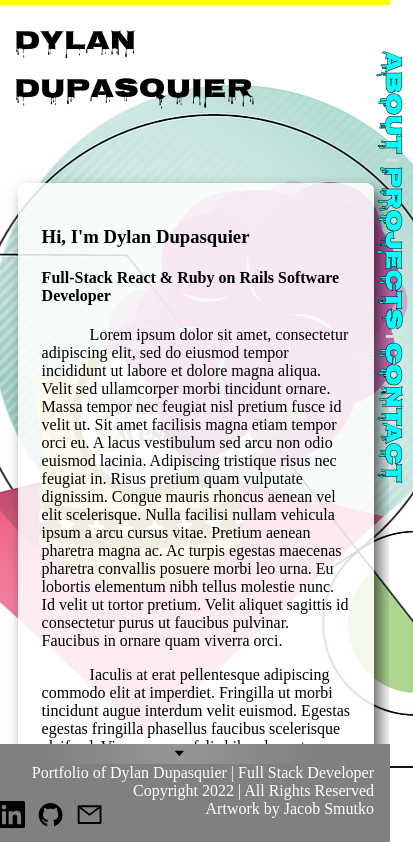
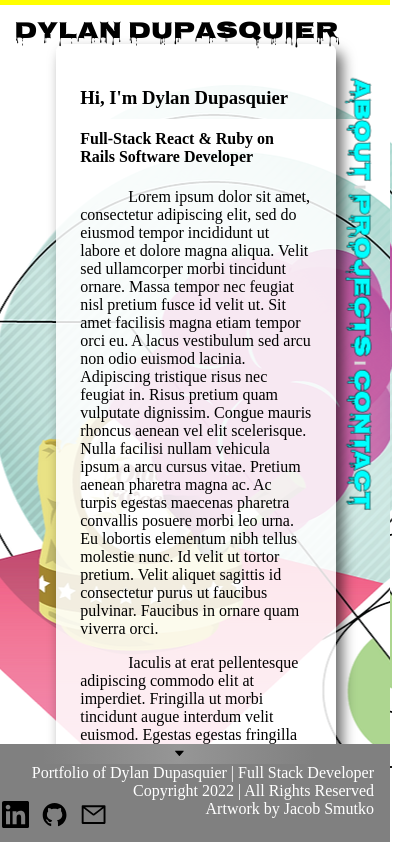
Before and after one commit to Ddupasquier/portfolio_1.1, a React (Create React App) app: page / in a window 390 px wide. Shown: the top 842 px of the page, 413 px wide, since content can reach past the window. Built offline with nearby package versions, Linux system fonts and the light colour scheme.

Commit message:
adjust container sizing + media queries

```diff
--- a/src/sass/style.css
+++ b/src/sass/style.css
@@ -11,13 +11,15 @@ html {
 nav {
   width: 100%;
   height: 10vh;
-  position: relative;
+  position: fixed;
   z-index: 999;
+  padding-top: 1%;
+  top: 0;
   right: 0;
   border-top: yellow 5px solid;
 }
 nav .logo {
-  margin: 0.7rem;
+  margin-left: 0.7rem;
   border: rgba(255, 192, 203, 0) solid;
   height: -webkit-fit-content;
   height: -moz-fit-content;
@@ -58,7 +60,8 @@ nav .logo {
 nav .links {
   float: right;
   border: rgba(0, 128, 0, 0) solid;
-  margin: 1rem;
+  margin-top: 0.8%;
+  margin-right: 1rem;
   width: 28rem;
   color: #dbdbdb;
   font-weight: bold;
@@ -78,23 +81,25 @@ nav .links .each-button:hover {
   nav .links {
     transform: rotate(90deg) translatex(30%) translatey(-540%);
     position: relative;
-    top: -1.7rem;
+    top: 10vh;
+    right: 8vw;
     z-index: -1000;
   }
 }
 @media only screen and (max-width: 468px) {
   nav .logo {
-    font-size: 1.7rem;
+    font-size: 1.5rem;
   }
 }
 
 #container {
   border: rgba(255, 0, 0, 0) solid;
-  margin: -2rem auto 0 auto;
+  margin: 8vh auto 0 auto;
   width: 99%;
   height: -webkit-fit-content;
   height: -moz-fit-content;
   height: fit-content;
+  padding-bottom: 2rem;
   overflow-y: auto;
 }
 #container #projects {
@@ -103,6 +108,7 @@ nav .links .each-button:hover {
   flex-wrap: wrap;
   margin: auto;
   width: 90%;
+  padding-top: 4%;
   gap: 2em;
 }
 #container #projects a {
@@ -204,10 +210,12 @@ nav .links .each-button:hover {
   background: rgba(255, 255, 255, 0.856);
   margin: auto;
   margin-top: 1rem;
-  width: 80%;
+  width: 60%;
+  max-height: 80vh;
   padding: 1.5rem;
   border-radius: 8px;
-  box-shadow: 6px 8px 15px rgba(0, 0, 0, 0.61);
+  box-shadow: 6px 8px 14px rgba(0, 0, 0, 0.61);
+  overflow-y: auto;
 }
 #container #about p {
   text-indent: 3rem;
@@ -294,17 +302,17 @@ footer .email:active {
   footer .email {
     position: relative;
     top: 0;
-    left: 2%;
+    left: 3%;
   }
   footer .github {
     position: relative;
     top: 0;
-    left: 2%;
+    left: 3%;
   }
   footer .linkedin {
     position: relative;
     top: 0;
-    left: 2%;
+    left: 3%;
   }
 }
 .open-animation {
--- a/src/sass/style.scss
+++ b/src/sass/style.scss
@@ -16,12 +16,14 @@ html {
 nav {
   width: 100%;
   height: 10vh;
-  position: relative;
+  position: fixed;
   z-index: 999;
+  padding-top: 1%;
+  top: 0;
   right: 0;
   border-top: rgb(255, 255, 0) 5px solid;
   .logo {
-    margin: 0.7rem;
+    margin-left: 0.7rem;
     border: rgba(255, 192, 203, 0) solid;
     height: fit-content;
     float: left;
@@ -46,7 +48,8 @@ nav {
   .links {
     float: right;
     border: rgba(0, 128, 0, 0) solid;
-    margin: 1rem;
+    margin-top: 0.8%;
+    margin-right: 1rem;
     width: 28rem;
     color: rgb(219, 219, 219);
     font-weight: bold;
@@ -67,23 +70,25 @@ nav {
     .links {
       transform: rotate(90deg) translatex(30%) translatey(-540%);
       position: relative;
-      top: -1.7rem;
+      top: 10vh;
+      right: 8vw;
       z-index: -1000;
     }
   }
 
   @media only screen and (max-width: 468px) {
     .logo {
-      font-size: 1.7rem;
+      font-size: 1.5rem;
     }
   }
 }
 
 #container {
   border: rgba(255, 0, 0, 0) solid;
-  margin: -2rem auto 0 auto;
+  margin: 8vh auto 0 auto;
   width: 99%;
   height: fit-content;
+  padding-bottom: 2rem;
   overflow-y: auto;
   #projects {
     display: flex;
@@ -91,6 +96,7 @@ nav {
     flex-wrap: wrap;
     margin: auto;
     width: 90%;
+    padding-top: 4%;
     gap: 2em;
     a {
       width: 20em;
@@ -163,10 +169,12 @@ nav {
     background: rgba(255, 255, 255, 0.856);
     margin: auto;
     margin-top: 1rem;
-    width: 80%;
+    width: 60%;
+    max-height: 80vh;
     padding: 1.5rem;
     border-radius: 8px;
-    box-shadow: 6px 8px 15px rgba(0, 0, 0, 0.61);
+    box-shadow: 6px 8px 14px rgba(0, 0, 0, 0.61);
+    overflow-y: auto;
     p {
       text-indent: 3rem;
     }
@@ -264,17 +272,17 @@ footer {
     .email {
       position: relative;
       top: 0;
-      left: 2%;
+      left: 3%;
     }
     .github {
       position: relative;
       top: 0;
-      left: 2%;
+      left: 3%;
     }
     .linkedin {
       position: relative;
       top: 0;
-      left: 2%;
+      left: 3%;
     }
   }
 }
```
Also changed, not shown: src/sass/style.min.css, 2 other files (tests, documents, lock files or other folders).
